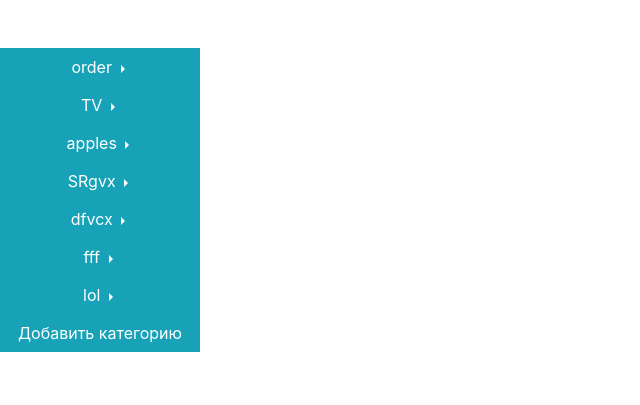
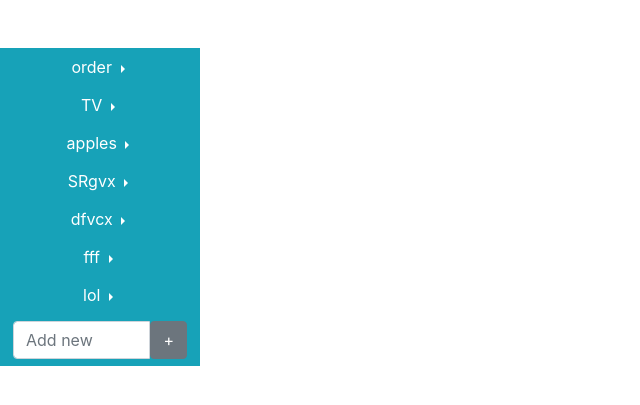
Before and after one commit to igornikanovich/note, a Django app: page / in a window 1280 px wide. Shown: the top 405 px of the page, without its empty margins (0-640 px from the left). Run offline with Django 3.2, Linux system fonts and the light colour scheme; data comes from the database, SQL or seed files in the repository; both versions use the stored data as it was after the commit; some libraries are stand-ins or nearby versions.

Commit message:
update view for add category on index

```diff
--- a/NoteApp/urls.py
+++ b/NoteApp/urls.py
@@ -5,10 +5,9 @@ from . import views
 
 urlpatterns = [
     path('', views.CategoryListView.as_view(), name='index'),
-    path('category/create/', views.CategoryCreateView.as_view(), name='category-create'),
-    path('category/<slug>', views.CategoryDetailView.as_view(), name='category-detail'),
+    # path('category/create/', views.CategoryCreateView.as_view(), name='category-create'),
+    # path('category/<slug>', views.CategoryDetailView.as_view(), name='category-detail'),
     path('category/<slug>/create/', views.add_note_to_notelist, name='note-create'),
-    # path('note/<slug>/update', views.my_view, name='note-update'),
     path('note/<slug>/update', views.NoteTextUpdateView.as_view(), name='note-update'),
     path('note/<slug>', views.NoteDetailView.as_view(), name='note-detail'),
 ]
--- a/NoteApp/views.py
+++ b/NoteApp/views.py
@@ -1,8 +1,10 @@
+from sqlite3 import IntegrityError
+
 from django.http import HttpResponseRedirect
 from django.shortcuts import render, get_object_or_404, redirect
 from django.views import generic
 from django.views.generic.edit import CreateView, UpdateView
-from django.urls import reverse
+from django.urls import reverse, NoReverseMatch
 
 from .utils import crypt
 from .models import Category, Note
@@ -14,24 +16,32 @@ class CategoryListView(generic.ListView):
     queryset = Category.objects.all()
     template_name = 'index.html'
 
+    def post(self, request, *args, **kwargs):
+        new_category = request.POST['addnewcat']
+        if len(new_category) > 0:
+            try:
+                category = Category.objects.create(name=new_category)
+                category.save()
+                return redirect('index')
+            except:
+                return redirect('index')
+        else:
+            return redirect('index')
 
-class CategoryCreateView(CreateView):
-    model = Category
-    fields = ['name', ]
-    template_name = 'noteapp/category_form.html'
-
-    def get_success_url(self):
-        return reverse('index')
+# class CategoryCreateView(CreateView):
+#     # model = Category
+#     # fields = ['name', ]
+#     template_name = 'index.html'
 
 
-class CategoryDetailView(generic.DetailView):
-    model = Category
-    template_name = 'noteapp/category_detail.html'
+# class CategoryDetailView(generic.DetailView):
+#     model = Category
+#     template_name = 'noteapp/category_detail.html'
 
 
-class NoteListView(generic.ListView):
-    queryset = Note.objects.all()
-    template_name = 'noteapp/note_list.html'
+# class NoteListView(generic.ListView):
+#     queryset = Note.objects.all()
+#     template_name = 'noteapp/note_list.html'
 
 
 class NoteDetailView(generic.DetailView):
@@ -53,35 +63,22 @@ def add_note_to_notelist(request, slug):
     return render(request, 'noteapp/note_form.html', {'form': form})
 
 
-
 class NoteTextUpdateView(UpdateView):
-    model = Note
-    fields = ['text', ]
-    template_name = 'noteapp/note_form.html'
-
 
     def get(self, request, *args, **kwargs):
-        slug = self.kwargs['slug']
-        note = Note.objects.get(slug=slug)
-        title = note.title
-        text = note.text
-        form = NoteForm(initial={'title': title, 'text': text})
-        context = {'form': form}
-        return render(request, "noteapp/note_form.html", context)
-
+        note = Note.objects.get(slug=self.kwargs['slug'])
+        form = NoteForm(initial={'title': note.title, 'text': note.text})
+        return render(request, "noteapp/note_detail.html", {'form': form})
 
     def post(self, request, *args, **kwargs):
         queryset = Note.objects.all()
         note = get_object_or_404(queryset, slug=kwargs['slug'])
         form = NoteForm(request.POST)
         passw = request.POST['password']
-        print(passw)
         if form.is_valid() and passw == CRYPT_PASSWORD:
             notetext = form.cleaned_data['text']
             notetext = crypt(notetext)
-            print(notetext)
             note.text = notetext
-            # note = form.save()
             note.save()
             return HttpResponseRedirect(reverse('note-update', args=[note.slug]))
-        return render(request, 'noteapp/note_form.html', {'form': form})
+        return render(request, 'noteapp/note_detail.html', {'form': form})
--- a/templates/index.html
+++ b/templates/index.html
@@ -36,8 +36,16 @@
     </div>
     <br>
 {% endfor %}
-    <a class="btn btn-info rounded-0" style="width: 200px" href="{% url 'category-create' %}" role="button">Добавить категорию</a>
-
+<form method="post" action=""> {% csrf_token %}
+  <div class="btn btn-info rounded-0" style="width: 200px">
+    <div class="input-group">
+      <input type="text" class="form-control" name="addnewcat" placeholder="Add new">
+      <span class="input-group-btn">
+        <button class="btn btn-secondary" type="submit">+</button>
+      </span>
+    </div>
+  </div>
+</form>
 </div>
 
 
--- a/templates/noteapp/note_form.html
+++ b/templates/noteapp/note_form.html
@@ -11,9 +11,6 @@
         <table>
             {{ form.as_p }}
         </table>
-        <div class="form-group mx-sm-3 mb-2">
-            <input type="password" class="form-control" id="password" name="password" placeholder="Password">
-        </div>
         <button type="submit" class="btn btn-primary mb-2">Сохранить</button>
     <a href="{% url 'index' %}">Отмена</a>
 </form>
```
Also changed, not shown: db.sqlite3.
